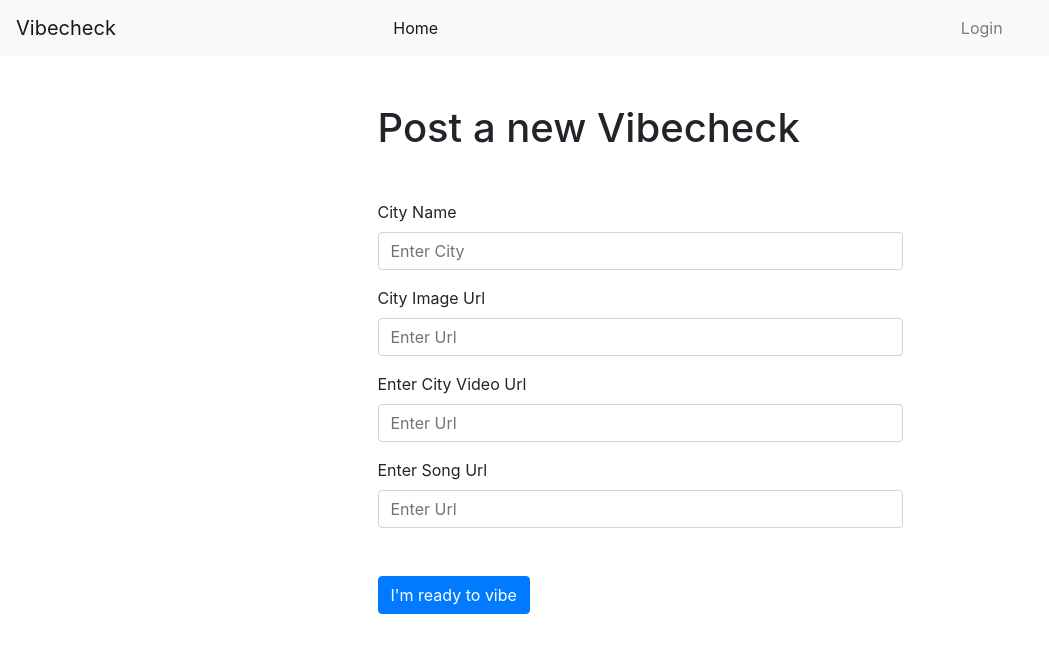
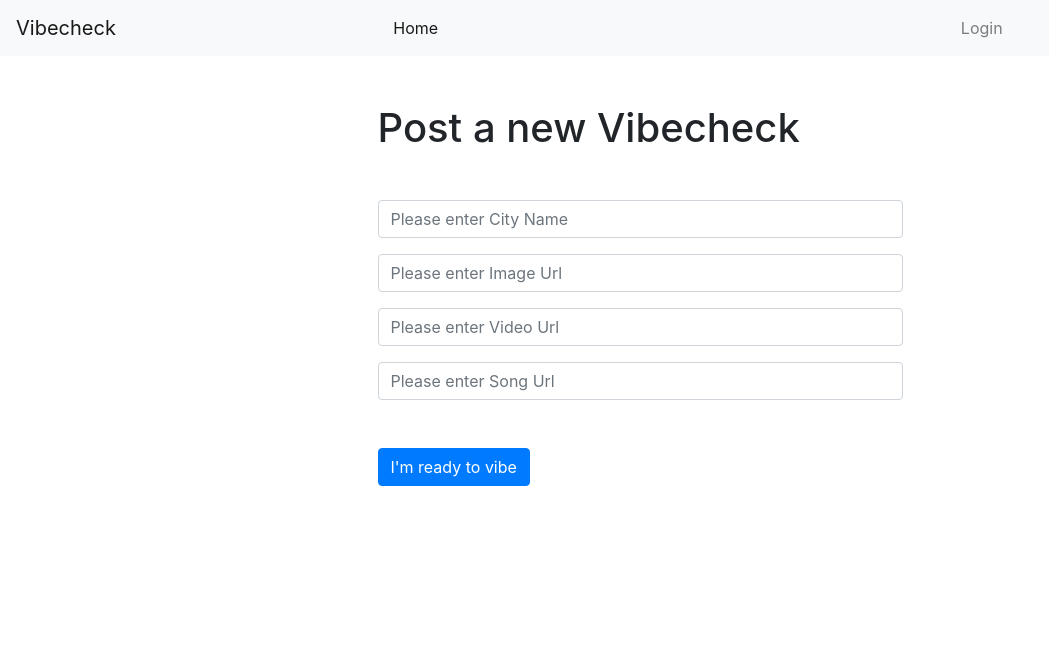
Before and after one commit to KoCusveller/Vibecheck-frontend, a React (Create React App) app: page /PostCity in a window 1280 px wide. Shown: the top 652 px of the page, without its empty margins (0-1049 px from the left). Built offline with nearby package versions, Linux system fonts and the light colour scheme; no server answers.

Commit message:
Post City form styling tweaks

```diff
--- a/src/pages/PostCity.js
+++ b/src/pages/PostCity.js
@@ -1,15 +1,12 @@
 import React, { useState } from "react";
-import Form from "react-bootstrap/Form";
-import Container from "react-bootstrap/Container";
-import Button from "react-bootstrap/Button";
 import { useDispatch } from "react-redux";
-import { Link } from "react-router-dom";
-import { Col } from "react-bootstrap";
-import { useHistory } from "react-router";
+import { useHistory } from "react-router-dom";
 
 import { createCity } from "../store/cities/actions";
 
-export default function SignUp() {
+import { Form, Col, Button, Container } from "react-bootstrap";
+
+export default function PostCity() {
 	const dispatch = useDispatch();
 	const history = useHistory();
 
@@ -36,50 +33,75 @@ export default function SignUp() {
 			<Container>
 				<Form as={Col} md={{ span: 6, offset: 3 }} className="mt-5">
 					<h1 className="mt-5 mb-5">Post a new Vibecheck</h1>
+
 					<Form.Group controlId="formBasicName">
-            <Form.Label>City Name</Form.Label>
 						<Form.Control
 							value={name}
 							onChange={(event) => set_name(event.target.value)}
+							onFocus={(event) => (event.target.placeholder = "")}
+							onBlur={(event) =>
+								(event.target.placeholder =
+									"Please enter City Name")
+							}
 							type="text"
-              placeholder="Enter City"
+							placeholder="Please enter City Name"
 							required
 						/>
 					</Form.Group>
-          <Form.Group controlId="formBasicImgUrl">
-            <Form.Label>City Image Url</Form.Label>
+
+					<Form.Group controlId="formBasicImageUrl">
 						<Form.Control
 							value={imgUrl}
 							onChange={(event) => set_imgUrl(event.target.value)}
+							onFocus={(event) => (event.target.placeholder = "")}
+							onBlur={(event) =>
+								(event.target.placeholder =
+									"Please enter Image Url")
+							}
 							type="text"
-              placeholder="Enter Url"
+							placeholder="Please enter Image Url"
 							required
 						/>
-            <Form.Text className="text-muted"></Form.Text>
 					</Form.Group>
 
 					<Form.Group controlId="formBasicVidUrl">
-            <Form.Label>Enter City Video Url</Form.Label>
 						<Form.Control
 							value={vidUrl}
 							onChange={(event) => set_vidUrl(event.target.value)}
+							onFocus={(event) => (event.target.placeholder = "")}
+							onBlur={(event) =>
+								(event.target.placeholder =
+									"Please enter Video Url")
+							}
 							type="text"
-              placeholder="Enter Url"
+							placeholder="Please enter Video Url"
 							required
 						/>
 					</Form.Group>
+
 					<Form.Group controlId="formBasicSongUrl">
-            <Form.Label>Enter Song Url</Form.Label>
 						<Form.Control
 							value={songUrl}
-              onChange={(event) => set_songUrl(event.target.value)}
+							onChange={(event) =>
+								set_songUrl(event.target.value)
+							}
+							onFocus={(event) => (event.target.placeholder = "")}
+							onBlur={(event) =>
+								(event.target.placeholder =
+									"Please enter Song Url")
+							}
 							type="text"
-              placeholder="Enter Url"
+							placeholder="Please enter Song Url"
 							required
 						/>
 					</Form.Group>
+
 					<Form.Group className="mt-5">
-            <Button variant="primary" type="submit" onClick={submitForm}>
+						<Button
+							variant="primary"
+							type="submit"
+							onClick={submitForm}
+						>
 							I'm ready to vibe
 						</Button>
 					</Form.Group>
```
Lines whose indentation alone changed are shown as unchanged.
